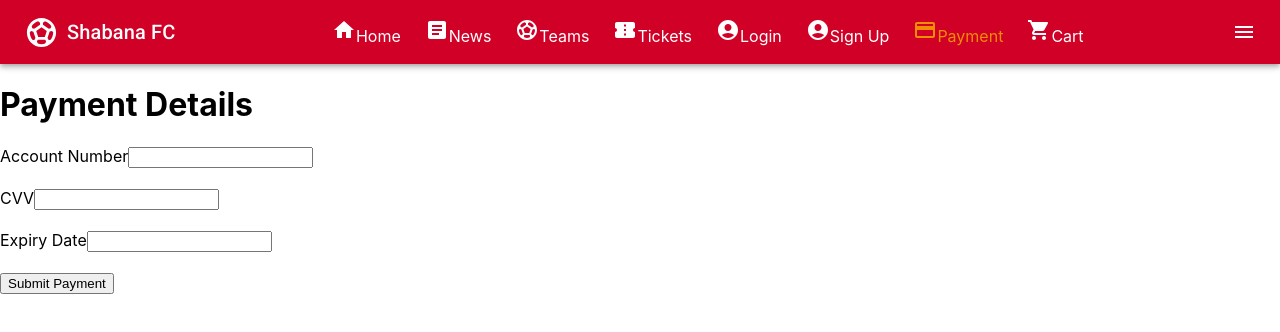
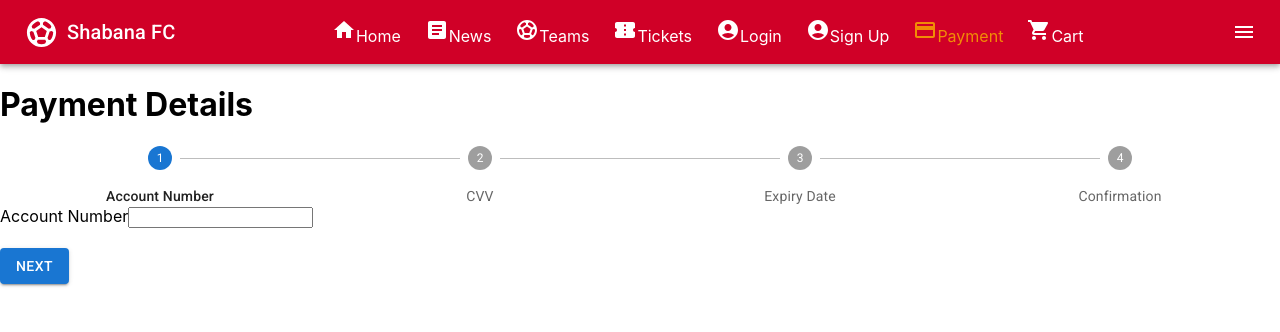
Before and after one commit to manotim/Shabana-FC-Tore-Bobe, a React (Create React App) app: page /payment in a window 1280 px wide. Shown: the top 332 px of the page. Built offline with nearby package versions, Linux system fonts and the light colour scheme.

Commit message:
added step-by-step payment method

```diff
--- a/src/components/PaymentPage.js
+++ b/src/components/PaymentPage.js
@@ -1,31 +1,52 @@
-import React, { useState } from 'react'
+import React, { useState } from 'react';
+import { Stepper, Step, StepLabel, Button } from '@mui/material';
 
 const PaymentPage = () => {
-  const [accountNumber, setAccountNumber] = useState('')
-  const [cvv, setCVV] = useState('')
-  const [expiryDate, setExpiryDate] = useState('')
+  const [activeStep, setActiveStep] = useState(0);
+  const [accountNumber, setAccountNumber] = useState('');
+  const [cvv, setCVV] = useState('');
+  const [expiryDate, setExpiryDate] = useState('');
+
+  const steps = ['Account Number', 'CVV', 'Expiry Date', 'Confirmation']; // Define the steps
 
   const handleInputChange = (event) => {
-    const { name, value } = event.target
+    const { name, value } = event.target;
     if (name === 'accountNumber') {
-      setAccountNumber(value)
+      setAccountNumber(value);
     } else if (name === 'cvv') {
-      setCVV(value)
+      setCVV(value);
     } else if (name === 'expiryDate') {
-      setExpiryDate(value)
+      setExpiryDate(value);
     }
-  }
+  };
+
+  const handleNext = () => {
+    setActiveStep((prevActiveStep) => prevActiveStep + 1);
+  };
+
+  const handleBack = () => {
+    setActiveStep((prevActiveStep) => prevActiveStep - 1);
+  };
 
   const handleSubmit = (event) => {
-    event.preventDefault()
+    event.preventDefault();
     // Perform payment processing or validation here
     // You can also navigate to a confirmation page
-  }
+  };
 
   return (
     <div className='payment-page form-details form-container'>
       <h1>Payment Details</h1>
+      <Stepper activeStep={activeStep} alternativeLabel>
+        {steps.map((label) => (
+          <Step key={label}>
+            <StepLabel>{label}</StepLabel>
+          </Step>
+        ))}
+      </Stepper>
       <form onSubmit={handleSubmit}>
+        {activeStep === 0 && (
+          <>
             <label htmlFor='accountNumber'>Account Number</label>
             <input
               type='text'
@@ -35,8 +56,10 @@ const PaymentPage = () => {
               onChange={handleInputChange}
               required
             />
-        <br />
-        <br />
+          </>
+        )}
+        {activeStep === 1 && (
+          <>
             <label htmlFor='cvv'>CVV</label>
             <input
               type='text'
@@ -46,8 +69,10 @@ const PaymentPage = () => {
               onChange={handleInputChange}
               required
             />
-        <br />
-        <br />
+          </>
+        )}
+        {activeStep === 2 && (
+          <>
             <label htmlFor='expiryDate'>Expiry Date</label>
             <input
               type='text'
@@ -57,12 +82,28 @@ const PaymentPage = () => {
               onChange={handleInputChange}
               required
             />
+          </>
+        )}
+        {/* Add more steps here */}
         <br />
         <br />
-        <button type='submit'>Submit Payment</button>
+        {activeStep > 0 && (
+          <Button onClick={handleBack} variant='contained'>
+            Back
+          </Button>
+        )}
+        {activeStep < steps.length - 1 ? (
+          <Button onClick={handleNext} variant='contained'>
+            Next
+          </Button>
+        ) : (
+          <Button type='submit' variant='contained'>
+            Submit Payment
+          </Button>
+        )}
       </form>
     </div>
-  )
-}
+  );
+};
 
-export default PaymentPage
+export default PaymentPage;
```
Lines whose indentation alone changed are shown as unchanged.
